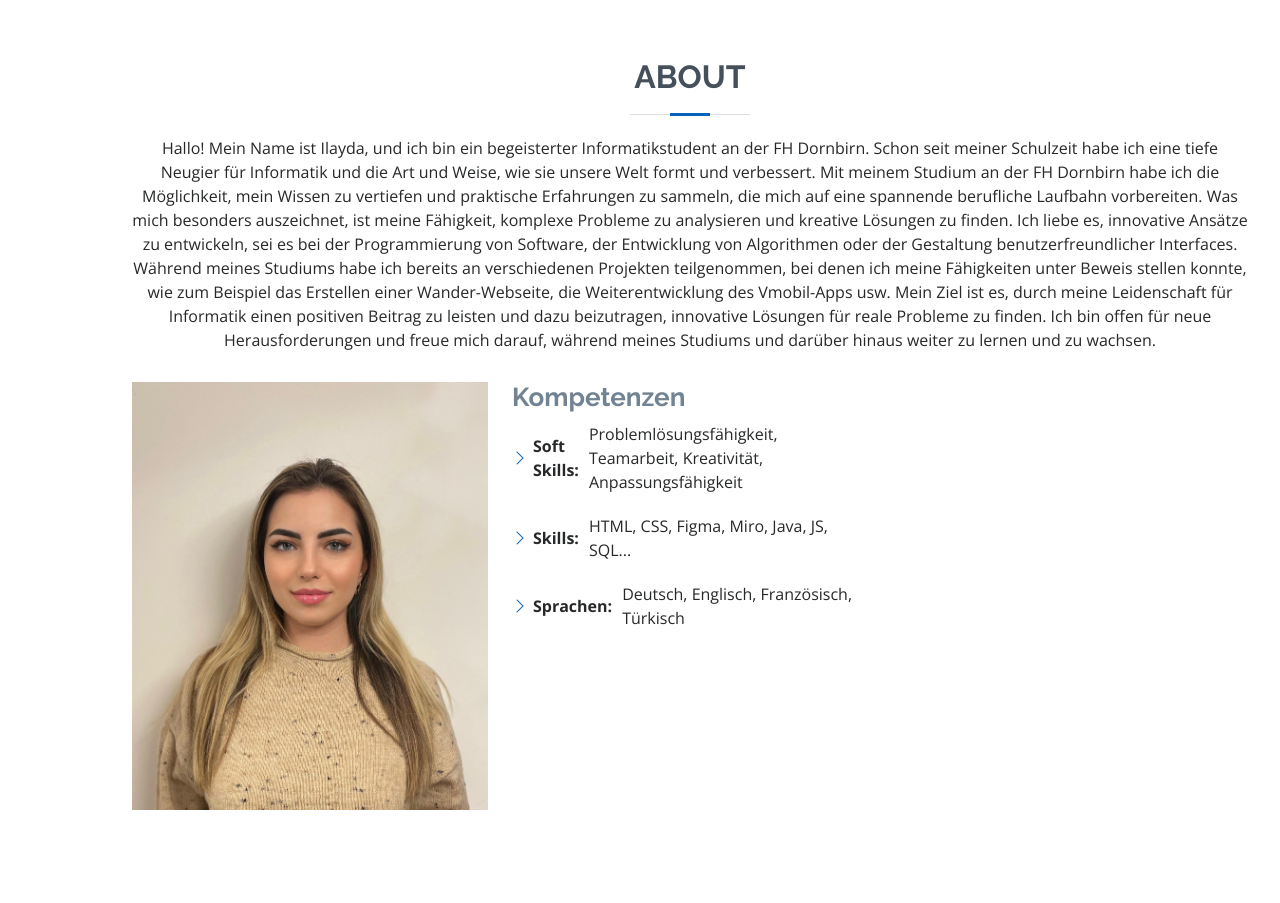
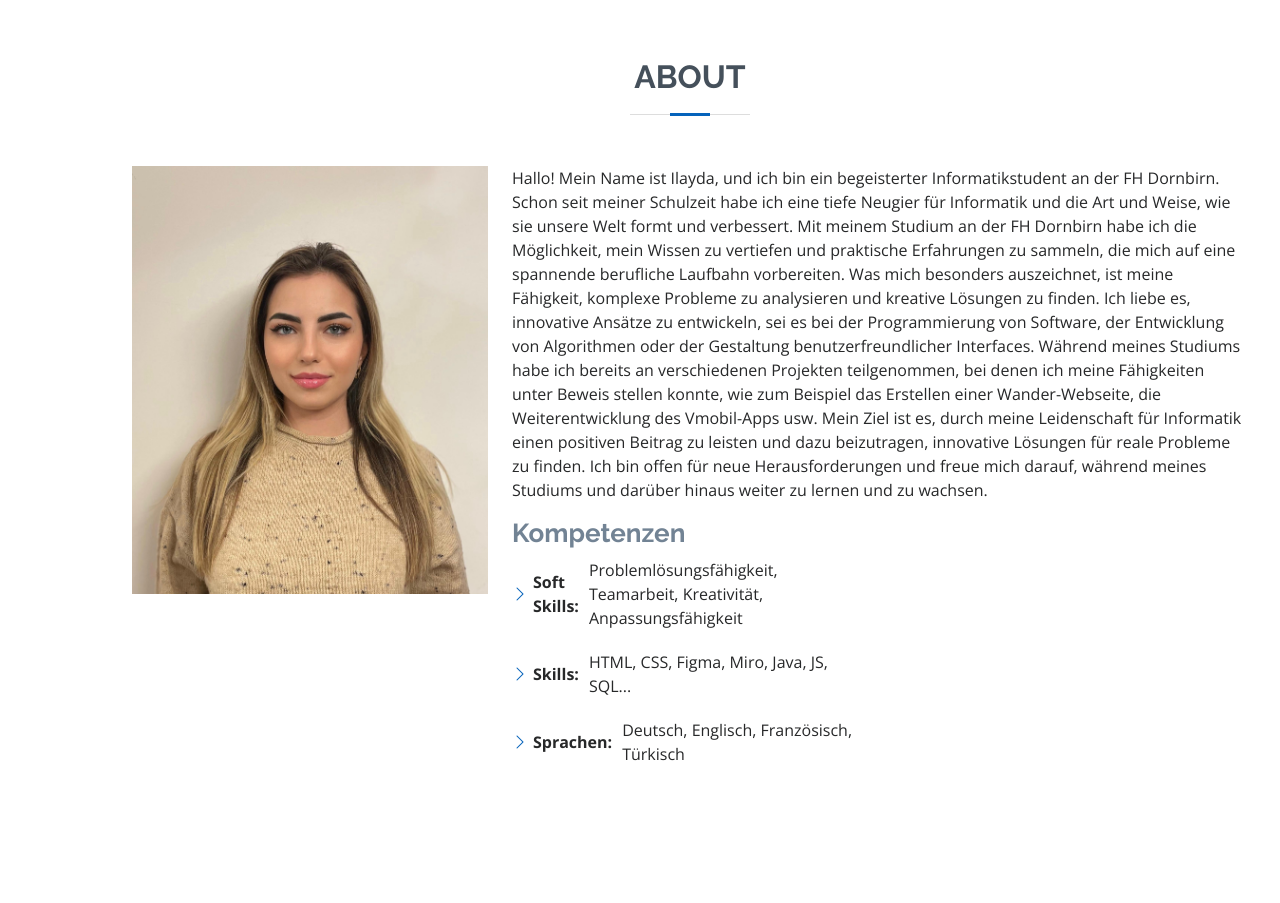
Before and after one commit to iko1260/ilaydakocak.github.io, a plain HTML site: page index.html in a window 1280 px wide. Shown: the part 802-1705 px from the top of the page. Drawn offline with nearby package versions, Linux system fonts and the light colour scheme.

Commit message:
text update

```diff
--- a/index.html
+++ b/index.html
@@ -72,13 +72,6 @@
       <div class="container" data-aos="fade-up">
         <div class="section-title">
           <h2>About</h2>
-          <p>Hallo! Mein Name ist Ilayda, und ich bin ein begeisterter Informatikstudent an der FH Dornbirn.
-            Schon seit meiner Schulzeit habe ich eine tiefe Neugier für Informatik und die Art und Weise, wie sie unsere Welt formt und verbessert.
-            Mit meinem Studium an der FH Dornbirn habe ich die Möglichkeit, mein Wissen zu vertiefen und praktische Erfahrungen zu sammeln, die mich auf eine spannende berufliche Laufbahn vorbereiten.
-            Was mich besonders auszeichnet, ist meine Fähigkeit, komplexe Probleme zu analysieren und kreative Lösungen zu finden.
-            Ich liebe es, innovative Ansätze zu entwickeln, sei es bei der Programmierung von Software, der Entwicklung von Algorithmen oder der Gestaltung benutzerfreundlicher Interfaces.
-            Während meines Studiums habe ich bereits an verschiedenen Projekten teilgenommen, bei denen ich meine Fähigkeiten unter Beweis stellen konnte, wie zum Beispiel das Erstellen einer Wander-Webseite, die Weiterentwicklung des Vmobil-Apps usw.
-            Mein Ziel ist es, durch meine Leidenschaft für Informatik einen positiven Beitrag zu leisten und dazu beizutragen, innovative Lösungen für reale Probleme zu finden. Ich bin offen für neue Herausforderungen und freue mich darauf, während meines Studiums und darüber hinaus weiter zu lernen und zu wachsen. </p>
         </div>
 
         <div class="row">
@@ -86,6 +79,15 @@
             <img src="img/ilayda.JPG" class="img-fluid" alt="">
           </div>
           <div class="col-lg-8 pt-4 pt-lg-0 content">
+            <p>
+              Hallo! Mein Name ist Ilayda, und ich bin ein begeisterter Informatikstudent an der FH Dornbirn.
+              Schon seit meiner Schulzeit habe ich eine tiefe Neugier für Informatik und die Art und Weise, wie sie unsere Welt formt und verbessert.
+              Mit meinem Studium an der FH Dornbirn habe ich die Möglichkeit, mein Wissen zu vertiefen und praktische Erfahrungen zu sammeln, die mich auf eine spannende berufliche Laufbahn vorbereiten.
+              Was mich besonders auszeichnet, ist meine Fähigkeit, komplexe Probleme zu analysieren und kreative Lösungen zu finden.
+              Ich liebe es, innovative Ansätze zu entwickeln, sei es bei der Programmierung von Software, der Entwicklung von Algorithmen oder der Gestaltung benutzerfreundlicher Interfaces.
+              Während meines Studiums habe ich bereits an verschiedenen Projekten teilgenommen, bei denen ich meine Fähigkeiten unter Beweis stellen konnte, wie zum Beispiel das Erstellen einer Wander-Webseite, die Weiterentwicklung des Vmobil-Apps usw.
+              Mein Ziel ist es, durch meine Leidenschaft für Informatik einen positiven Beitrag zu leisten und dazu beizutragen, innovative Lösungen für reale Probleme zu finden. Ich bin offen für neue Herausforderungen und freue mich darauf, während meines Studiums und darüber hinaus weiter zu lernen und zu wachsen.
+            </p>
             <h3>Kompetenzen</h3>
             <div class="row">
               <div class="col-lg-6">
```
